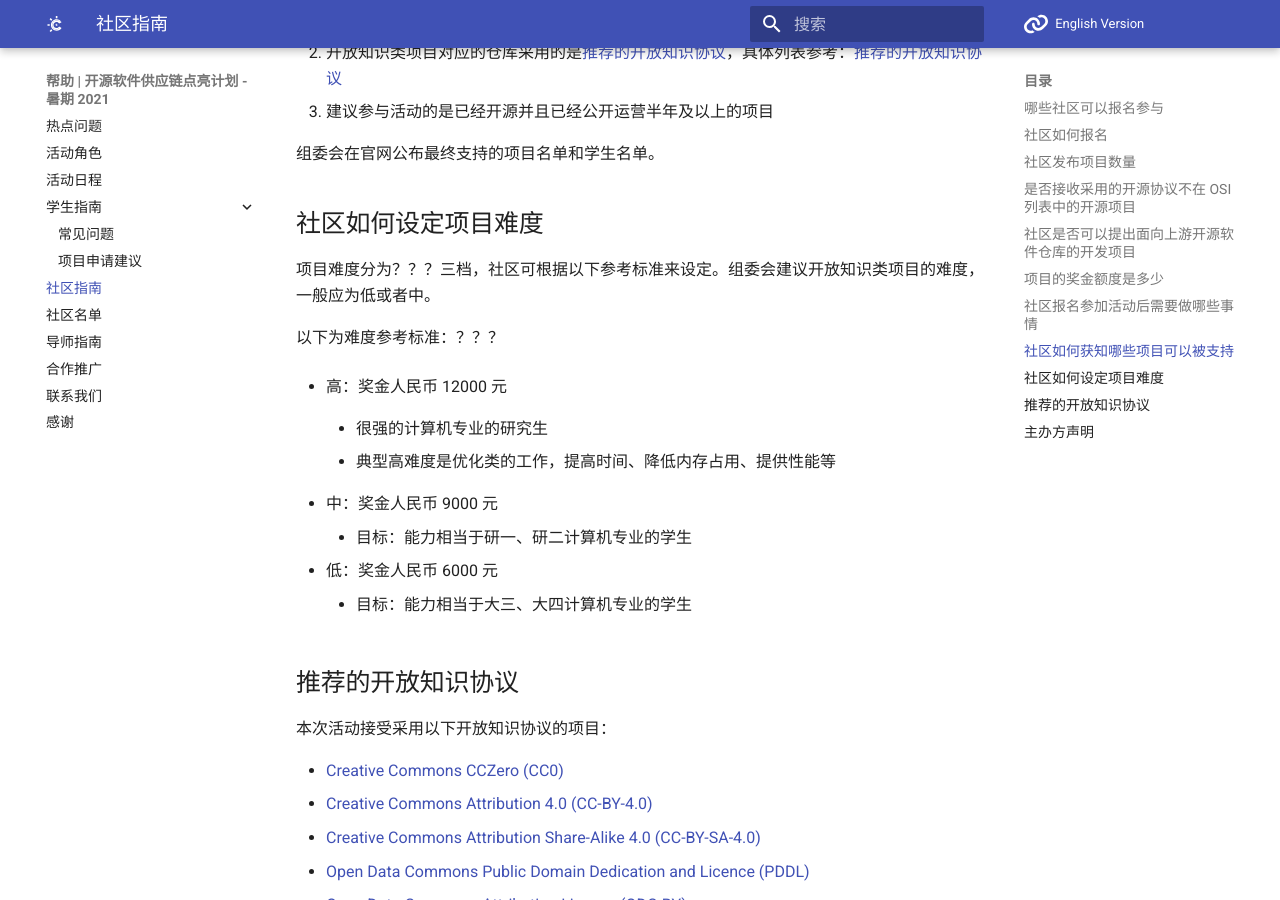
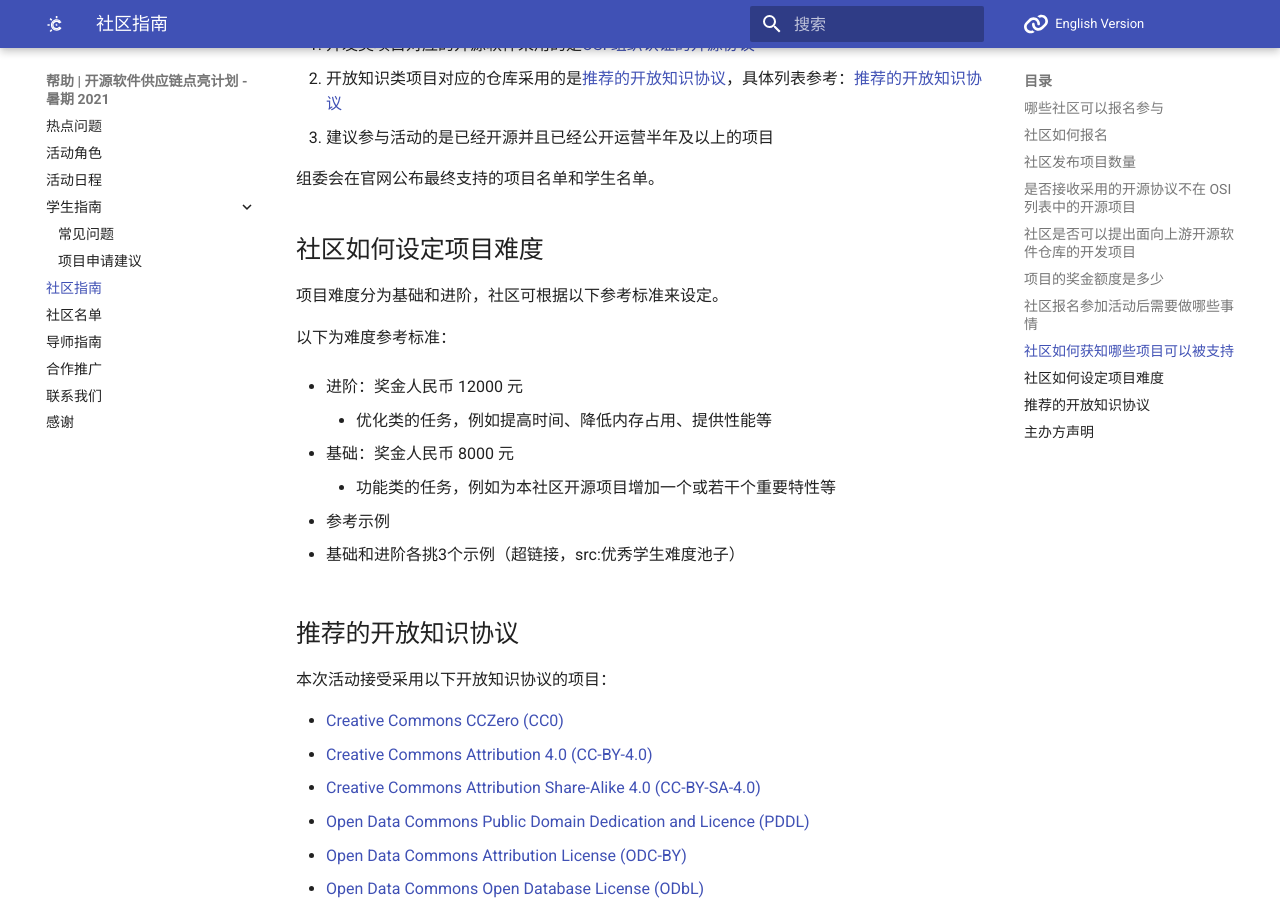
Before and after one commit to summer-ospp/help, an MkDocs documentation site: the page built from docs/community.md, in a window 1280 px wide and 900 px high, scrolled down 2005 px. Built offline with MkDocs 1.6.1 and Material for MkDocs 9.7.7, drawn with Linux system fonts in a browser that asks for light colours; comment, search, counter and statistics services are not loaded; some of the changed text lies outside the part shown.

Commit message:
Update community.md

```diff
--- a/docs/community.md
+++ b/docs/community.md
@@ -35,7 +35,7 @@
 
 ## 项目的奖金额度是多少
 
-- 项目难度分为？？？档，对应税前奖金分别为？？？（注：奖金数额为税前人民币金额）。
+- 项目难度分为基础和进阶，对应税前奖金分别为12000元，8000元（注：奖金数额为税前人民币金额）。
 - 难度分级由社区根据项目任务自行决定。
 - 主办方会资助最终有学生申请的项目，在预算范围内主办方会尽可能的支持更多的项目。
 
@@ -69,23 +69,21 @@
 
 ## 社区如何设定项目难度
 
-项目难度分为？？？三档，社区可根据以下参考标准来设定。组委会建议开放知识类项目的难度，一般应为低或者中。
+项目难度分为基础和进阶，社区可根据以下参考标准来设定。
 
-以下为难度参考标准：？？？
+以下为难度参考标准：
 
-- 高：奖金人民币 12000 元
+- 进阶：奖金人民币 12000 元
 
-    - 很强的计算机专业的研究生
+    - 优化类的任务，例如提高时间、降低内存占用、提供性能等
 
-    - 典型高难度是优化类的工作，提高时间、降低内存占用、提供性能等
+- 基础：奖金人民币 8000 元
 
-- 中：奖金人民币 9000 元
+    - 功能类的任务，例如为本社区开源项目增加一个或若干个重要特性等
 
-    - 目标：能力相当于研一、研二计算机专业的学生
+- 参考示例
 
-- 低：奖金人民币 6000 元
-
-    - 目标：能力相当于大三、大四计算机专业的学生
+  - 基础和进阶各挑3个示例（超链接，src:优秀学生难度池子）
 
 ## 推荐的开放知识协议
 
```
